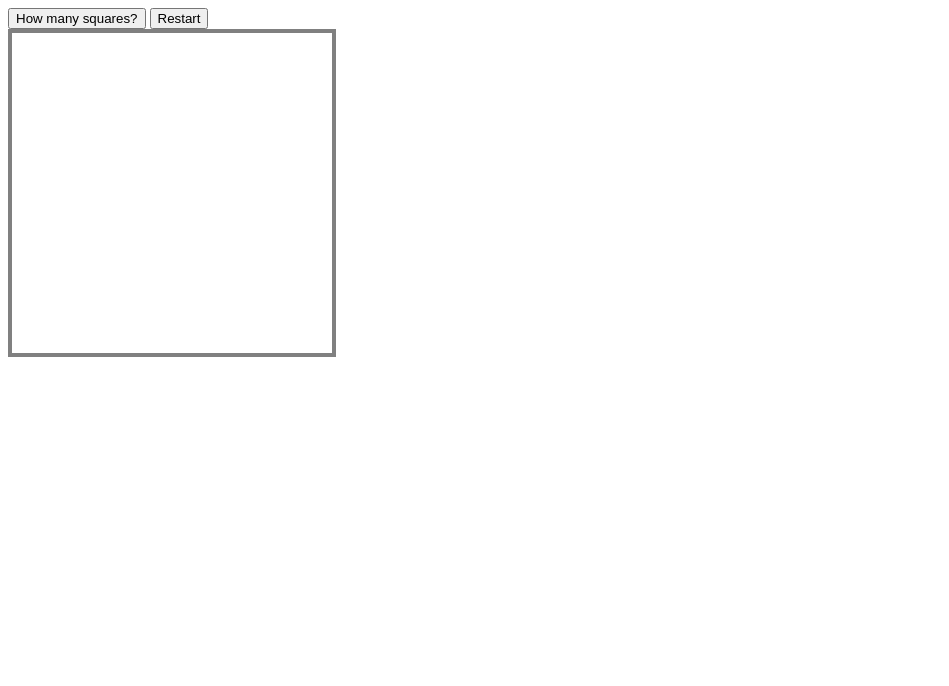
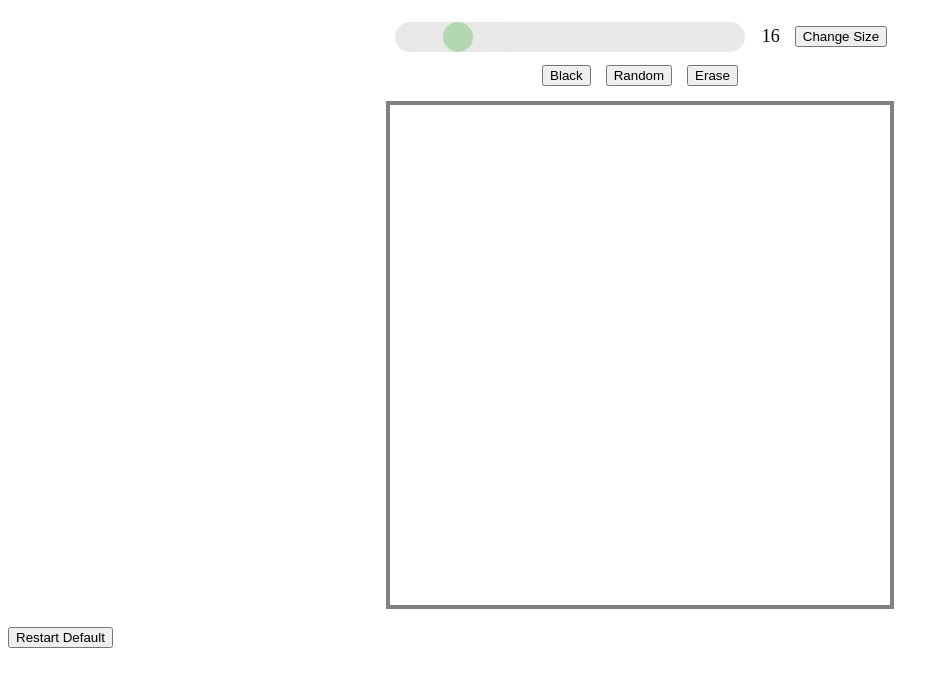
Before and after one commit to L-Benvenuti/project-etch.a.sketch, a plain HTML site: page index.html in a window 1280 px wide. Shown: the whole page, without its empty margins (0-949 px from the left). Drawn offline with Linux system fonts and the light colour scheme.

Commit message:
forgot to commit earlier - project finalized

```diff
--- a/index.html
+++ b/index.html
@@ -9,10 +9,18 @@
     <title>Project: Etch a Sketch</title>
 </head>
 <body>
-    <button id="nmbrsqrs">How many squares?</button>
-    <button id="reset">Restart</button>
-    <div id="container">
-    <div id="board"></div>
+    <div class="slider-cont">
+        <input type="range" min="1" max="100" value="16"
+        class="slider" id="size-choice">
+        <p id="output"></p>
+        <button id="set-new-size">Change Size</button>
     </div>
+    <div class="color-cont">
+        <button id="color-choice" value="black">Black</button>
+        <button id="color-choice" value="random">Random</button>
+        <button id="color-choice" value="white">Erase</button>
+    </div>
+    <div id="board"></div><br>
+    <button id="reset">Restart Default</button>
 </body>
 </html>
--- a/script.js
+++ b/script.js
@@ -1,30 +1,79 @@
-/* Creating drawing board */
-function grid(x) {
-    let board = document.getElementById('board');
-    for (let i=0; i<x; i++){
-        let row = document.createElement('div');
-        row.className = 'row';
-        for (let j=0; j<x; j++){
-            let item = document.createElement('div');
-            item.setAttribute('id', 'square');
-            row.appendChild(item);
-        }
-        board.appendChild(row);
+/* Initializing default information */
+const board = document.getElementById('board');
+const defaultSize = 16;
+const defaultColor = 'black';
+
+/* Creating grid */
+function grid(size) {
+    board.style.gridTemplateColumns = `repeat(${size}, 1fr)`;
+    board.style.gridTemplateRows = `repeat(${size}, 1fr)`;
+    for (let i = 0; i < (size * size); i++) {
+        let square = document.createElement('div');
+        board.appendChild(square).className = 'grid-square';
     }
 }
 
-grid(16);
+/* Update grid sizing */
+function updateGrid(newSize) {
+    board.innerHTML = '';
+    let currentSize = defaultSize;
+    currentSize = newSize;
+    grid(currentSize);
+}
+
+/* Slider */
+const slider = document.getElementById('size-choice');
+let output = document.getElementById('output');
+output.innerHTML = slider.value;
+
+/* Updates slider value - for text and update grid size */
+slider.oninput = () => {
+    output.innerHTML = slider.value;
+    const changeBtn = document.getElementById('set-new-size');
+    changeBtn.addEventListener('click', () => updateGrid(slider.value));
+};
+
+/* Color change */
+let currentColor = defaultColor;
+let colorChoice = document.querySelectorAll('#color-choice');
+colorChoice.forEach(choice => choice.addEventListener('click', (e) => changeColor(e)));
+
+function changeColor(e) {
+    let color = e.target.value;
+    switch(color) {
+        case 'black':
+            currentColor = 'black';
+            return currentColor
+        case 'white':
+            currentColor = 'white';
+            return currentColor
+        case 'random':
+            const randomR = Math.floor(Math.random() * 256);
+            const randomG = Math.floor(Math.random() * 256);
+            const randomB = Math.floor(Math.random() * 256);
+            currentColor = `rgb(${randomR}, ${randomG}, ${randomB})`;
+            return currentColor
+    }
+};
 
 /* Click on board starts the hovering function */
-let board = document.getElementById('board');
 board.addEventListener('click', () => {
-    let square = document.querySelectorAll('#square');
+    let square = document.querySelectorAll('.grid-square');
     square.forEach(item => { item.addEventListener('mouseenter', () => {
-        item.setAttribute('class', 'color-change')
+        item.style.background = currentColor;
         });
     })
 } );
 
-/* Restart board */
+
+/* Default/Reset board */
 let reset = document.getElementById('reset');
-reset.addEventListener('click', () => location.reload());
+reset.addEventListener('click', () => {
+    board.innerHTML = '';
+    grid(defaultSize);
+});
+
+window.onload = () => {
+    grid(defaultSize);
+    currentColor = 'black';
+}
--- a/style.css
+++ b/style.css
@@ -1,18 +1,62 @@
-#container {
-    border: solid 4px gray;
-    max-width: 320px;
+/* Grid */
+:root {
+    --grid-rows: 1;
+    --grid-cols: 1;
 }
 
 #board {
-    display: flex;
-
+    display: grid;
+    border: solid 4px gray;
+    max-width: 500px;
+    max-height: 500px;
+    aspect-ratio: 1;
+    margin-left: auto;
+    margin-right: auto;
 }
 
-#square {
-    width: 20px;
-    height: 20px;
+.grid-square:hover {
+    background: #d3d3d3;
+    opacity: 0.5;
 }
 
-.color-change {
-    background: rgb(72, 128, 72);
+/* Color section styling */
+.color-cont {
+    display: flex;
+    align-items: center;
+    justify-content: center;
+    gap: 15px;
+    margin-bottom: 15px;
 }
+
+/* Slider section styling */
+.slider-cont {
+    display: flex;
+    align-items: center;
+    justify-content: center;
+    gap: 15px;
+    font-size: 18px;
+}
+
+.slider {
+    appearance: none;
+    width: 350px;
+    height: 30px;
+    border-radius: 100px;
+    background: #d3d3d3;
+    outline: none;
+    opacity: 0.5; /* Transparency for hover effect */
+    transition: opacity .2s;
+}
+
+.slider:hover {
+    opacity: 2;
+}
+
+.slider::-webkit-slider-thumb {
+    appearance: none;
+    border-radius: 100px;
+    width: 30px;
+    height: 30px;
+    background: #5dac5de7;
+    cursor: pointer;
+}
```
